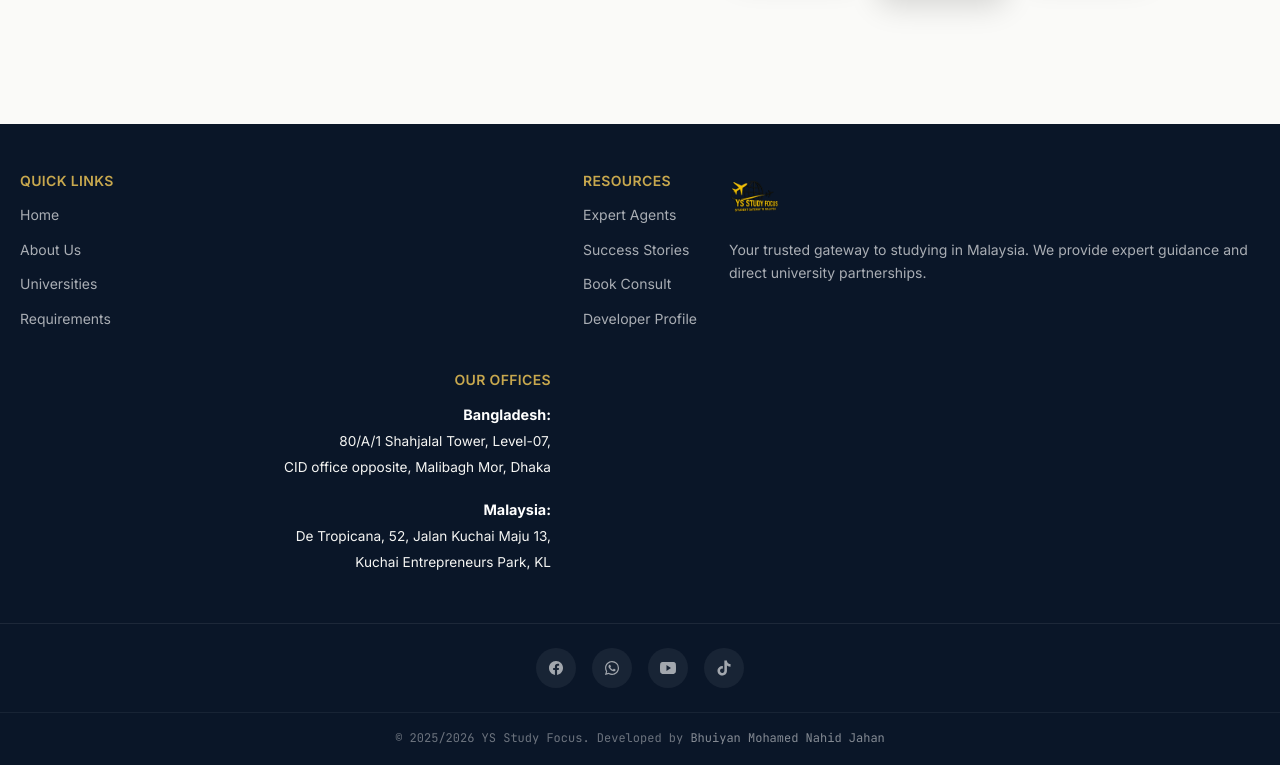
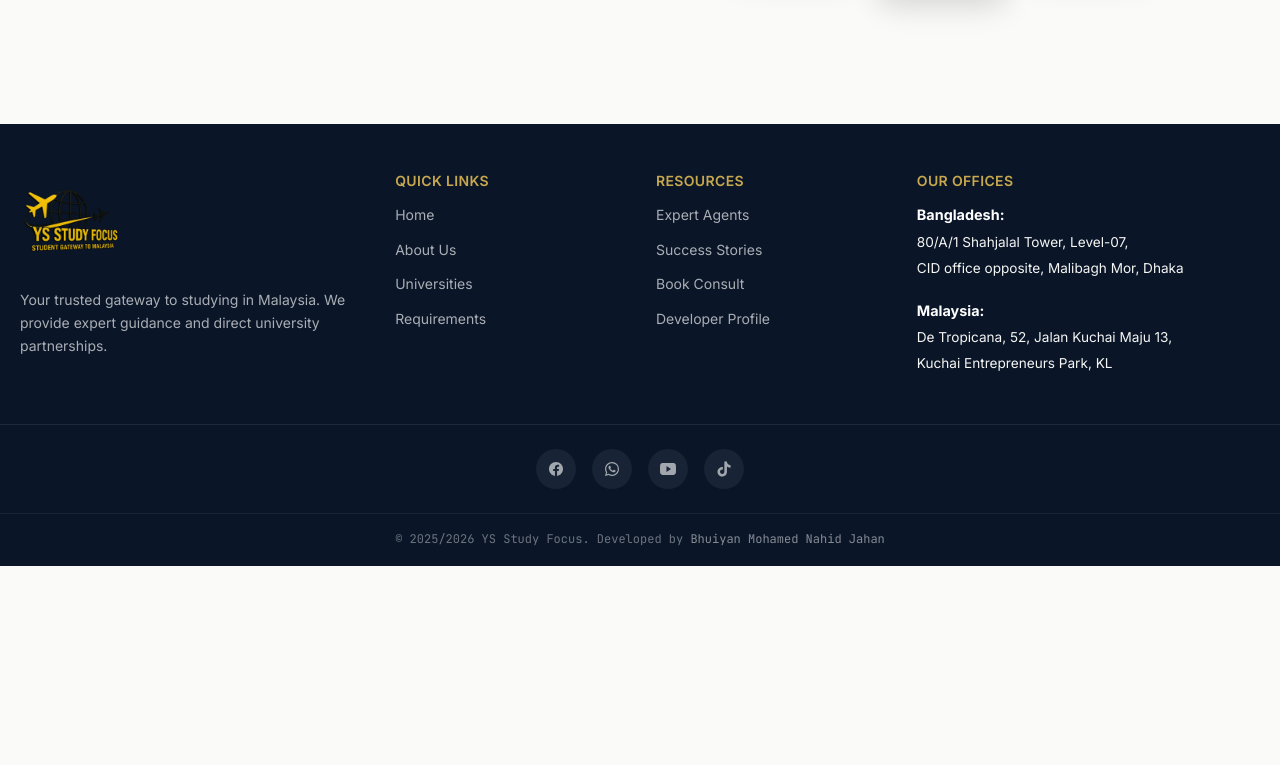
Before and after one commit to NahidJB1/yssf, a PHP site: page /index.html in a window 1280 px wide. Shown: the part 4291-5056 px from the top of the page. After the commit the page ends 4857 px from the top, so only its background shows below. Run offline with PHP 8.4, Linux system fonts and the light colour scheme.

Commit message:
fix: remove broken flex order overrides from footer breaking grid alignment

```diff
--- a/assets/css/global.css
+++ b/assets/css/global.css
@@ -1227,7 +1227,7 @@ input, select, textarea {
 }
 
 .site-footer__logo {
-  height: 50px;
+  height: 100px;
   width: auto;
 }
 
@@ -1314,24 +1314,14 @@ input, select, textarea {
 
 @media (min-width: 768px) {
   .site-footer__main {
-    grid-template-columns: 1fr auto 1fr;
+    grid-template-columns: repeat(2, 1fr);
     text-align: left;
     align-items: start;
   }
-
-  .site-footer__brand {
-    order: 2;
-    align-items: center;
-    text-align: center;
-  }
-
-  .site-footer__office:first-of-type {
-    order: 1;
-  }
-
-  .site-footer__office:last-of-type {
-    order: 3;
-    text-align: right;
+}
+@media (min-width: 1024px) {
+  .site-footer__main {
+    grid-template-columns: 1.5fr 1fr 1fr 1.5fr;
   }
 }
 
```
